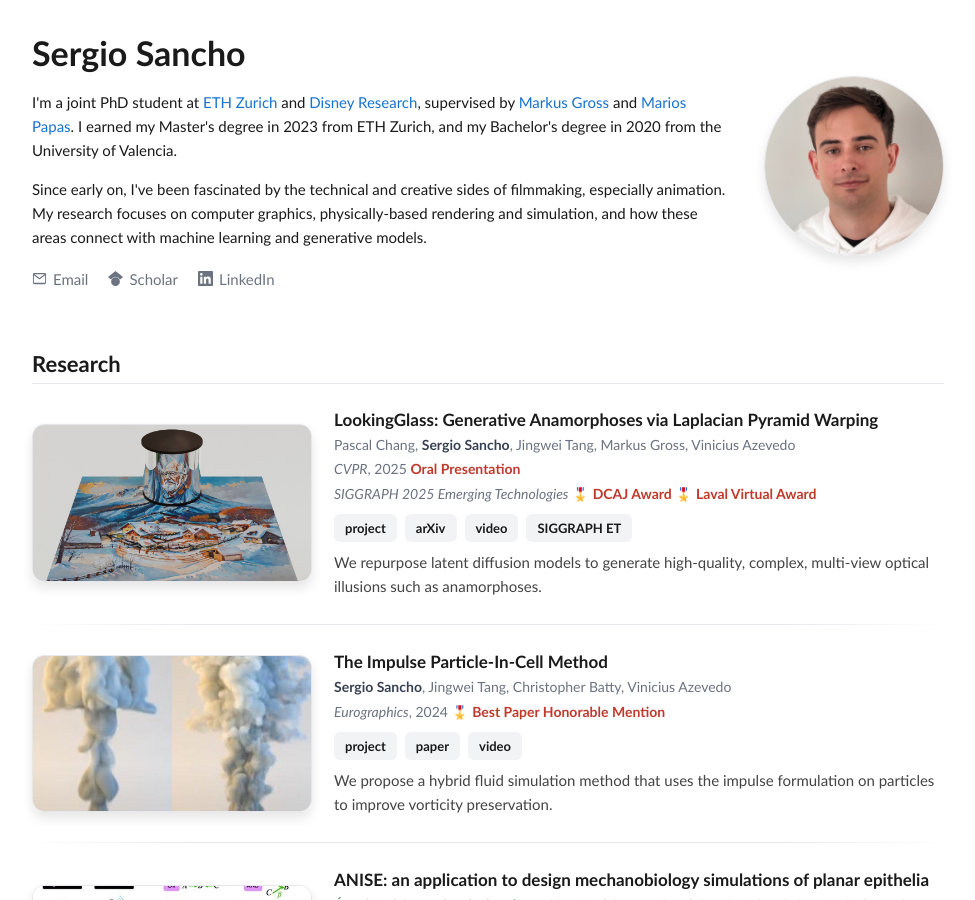
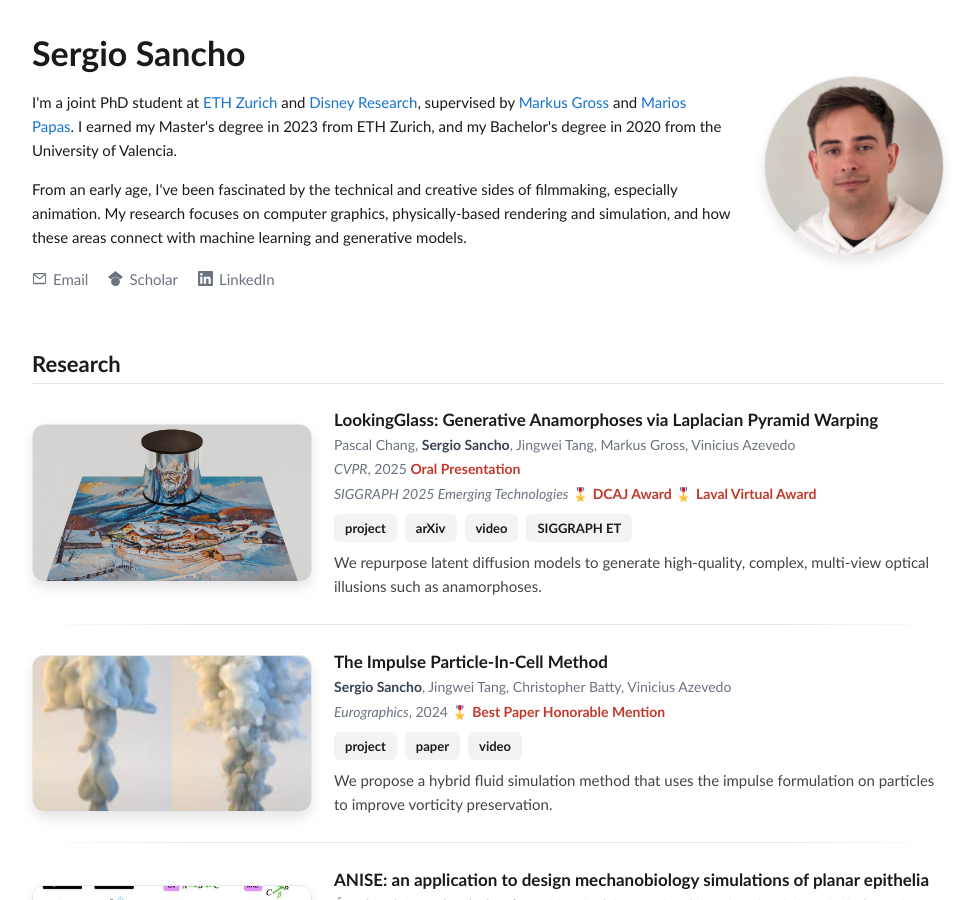
Before and after one commit to sergio-sancho/sergio-sancho.github.io, a Jekyll site: the page built from index.html, in a window 1280 px wide and 900 px high. Shown: the whole window, without its empty margins (152-1127 px from the left). Built offline with Jekyll 4.4.1, drawn with Linux system fonts in a browser that asks for light colours.

Commit message:
Some fixes

```diff
--- a/index.html
+++ b/index.html
@@ -15,7 +15,7 @@ title: Sergio Sancho
       from the University of Valencia.
     </p>
     <p>
-      Since early on, I've been fascinated by the technical and creative sides of filmmaking,
+      From an early age, I've been fascinated by the technical and creative sides of filmmaking,
       especially animation. My research focuses on computer graphics, physically-based rendering
       and simulation, and how these areas connect with machine learning and generative models.
     </p>
```
